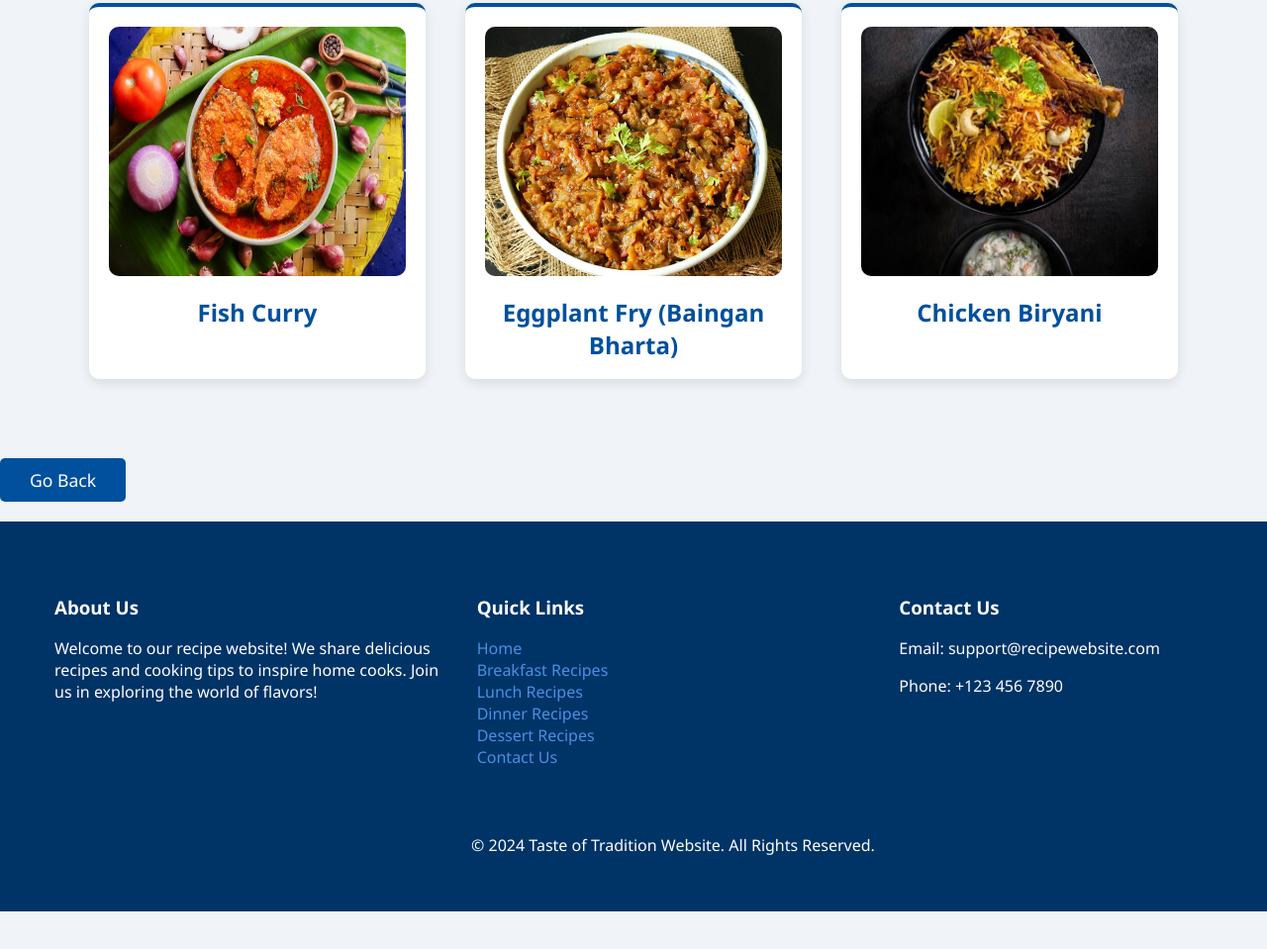
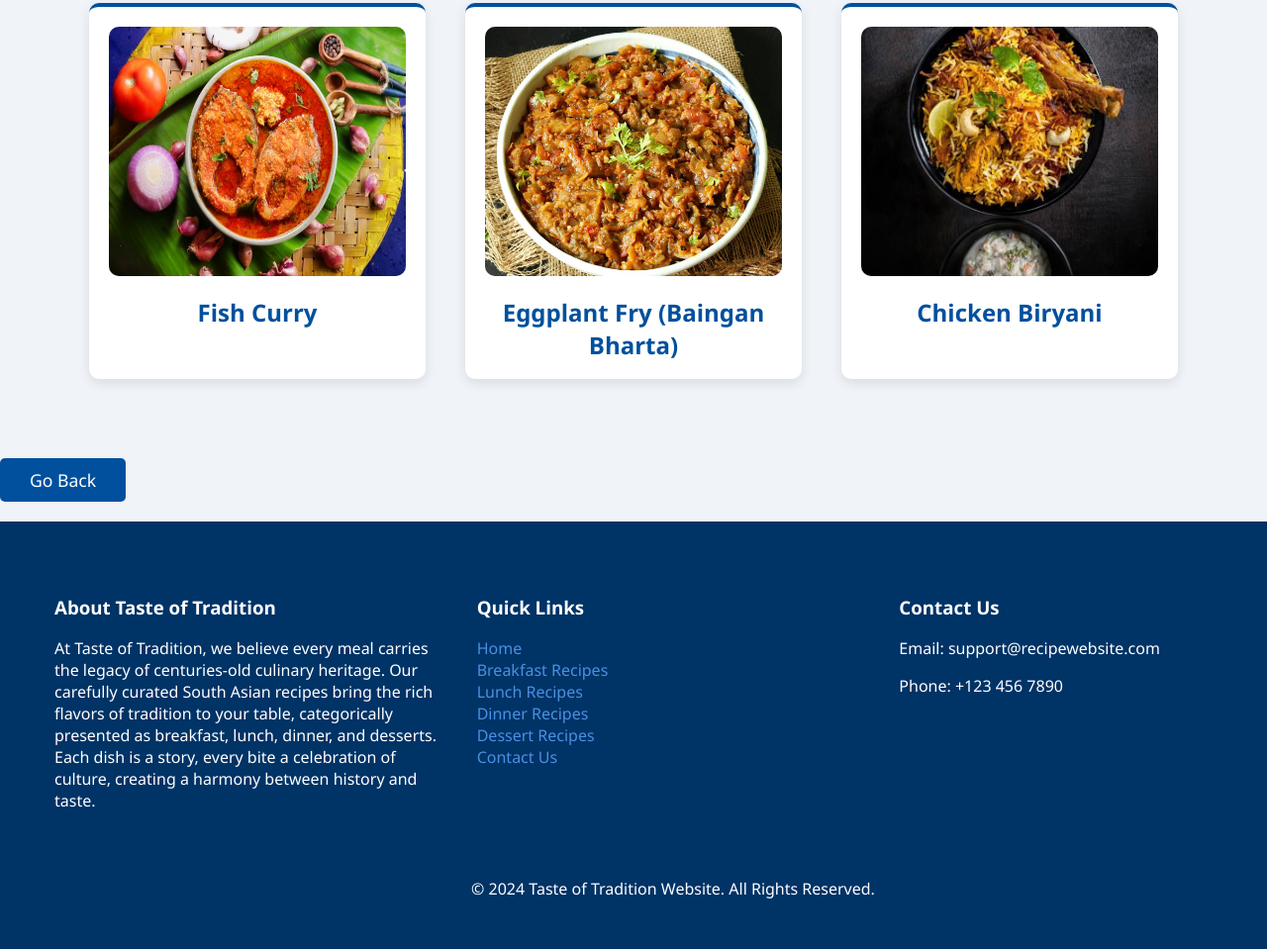
Before and after one commit to a-zahi2002/Taste-of-Tradition-Cookbook, a plain HTML site: page Lunch.html in a window 1280 px wide. Shown: the part 1056-2015 px from the top of the page at 99% size. Before the commit the page ends 1977 px from the top, so only its background shows below. Drawn offline with Linux system fonts and the light colour scheme.

Commit message:
IndexImageLinked

```diff
--- a/Category.css
+++ b/Category.css
@@ -141,11 +141,11 @@ a.backbtn {
 
 /*footer styles*/
 footer {
-    background-color: #003366; /* Match with the header and nav bar */
+    background-color: #003366;
     color: white;
     display: flex;
-    flex-wrap: wrap; /* Allows items to wrap onto new lines */
-    justify-content: space-between; /* Spread items across the footer */
+    flex-wrap: wrap;
+    justify-content: space-between;
     padding: 40px;
     width: 100%;
 }
@@ -154,9 +154,9 @@ footer {
 .footer-links,
 .footer-contact,
 .footer-social {
-    flex: 1; /* Makes each section take equal space */
-    min-width: 200px; /* Minimum width to ensure readability */
-    margin: 15px; /* Margin for spacing */
+    flex: 1;
+    min-width: 200px;
+    margin: 15px;
 }
 
 .footer-links ul {
@@ -166,22 +166,22 @@ footer {
 
 .footer-links a {
     text-decoration: none;
-    color: #4A90E2; /* Use a link color that stands out against the footer background */
+    color: #4A90E2;
 }
 
 .footer-links a:hover {
-    text-decoration: underline; /* Add hover effect for links */
+    text-decoration: underline;
 }
 
 .footer-social img {
-    width: 30px; /* Icon size */
+    width: 30px;
     margin: 0 5px;
 }
 
 .footer-bottom {
-    text-align: center; /* Center the copyright notice */
-    width: 100%; /* Ensure it spans the full width */
-    margin-top: 20px; /* Spacing above the copyright */
+    text-align: center;
+    width: 100%;
+    margin-top: 20px;
 }
 .footer p{
     text-align: justify;
--- a/Index.css
+++ b/Index.css
@@ -129,11 +129,11 @@ nav ul .dropdown:hover .dropdown-content {
 
 /*footer styles*/
 footer {
-    background-color: #003366; /* Match with the header and nav bar */
+    background-color: #003366;
     color: white;
     display: flex;
-    flex-wrap: wrap; /* Allows items to wrap onto new lines */
-    justify-content: space-between; /* Spread items across the footer */
+    flex-wrap: wrap;
+    justify-content: space-between;
     padding: 40px;
     width: 100%;
 }
@@ -142,9 +142,9 @@ footer {
 .footer-links,
 .footer-contact,
 .footer-social {
-    flex: 1; /* Makes each section take equal space */
-    min-width: 200px; /* Minimum width to ensure readability */
-    margin: 15px; /* Margin for spacing */
+    flex: 1;
+    min-width: 200px;
+    margin: 15px;
 }
 
 .footer-links ul {
@@ -154,23 +154,20 @@ footer {
 
 .footer-links a {
     text-decoration: none;
-    color: #4A90E2; /* Use a link color that stands out against the footer background */
+    color: #4A90E2;
 }
 
 .footer-links a:hover {
-    text-decoration: underline; /* Add hover effect for links */
+    text-decoration: underline;
 }
 
 .footer-social img {
-    width: 30px; /* Icon size */
+    width: 30px;
     margin: 0 5px;
 }
 
 .footer-bottom {
-    text-align: center; /* Center the copyright notice */
-    width: 100%; /* Ensure it spans the full width */
-    margin-top: 20px; /* Spacing above the copyright */
+    text-align: center;
+    width: 100%;
+    margin-top: 20px;
 }
-.footer p{
-    text-align: justify;
-}
--- a/Lunch.html
+++ b/Lunch.html
@@ -109,8 +109,8 @@
 </body>
 <footer>
     <div class="footer-content">
-        <h3>About Us</h3>
-        <p>Welcome to our recipe website! We share delicious recipes and cooking tips to inspire home cooks. Join us in exploring the world of flavors!</p>
+        <h3>About Taste of Tradition</h3>
+        <p>At Taste of Tradition, we believe every meal carries the legacy of centuries-old culinary heritage. Our carefully curated South Asian recipes bring the rich flavors of tradition to your table, categorically presented as breakfast, lunch, dinner, and desserts. Each dish is a story, every bite a celebration of culture, creating a harmony between history and taste.</p>
     </div>
     <div class="footer-links">
         <h3>Quick Links</h3>
```
Also changed, not shown: Breakfast.html (+2 -2 lines), Dessert.html (+2 -2 lines), Dinner.html (+2 -2 lines), Index.html (+3 -5 lines).
